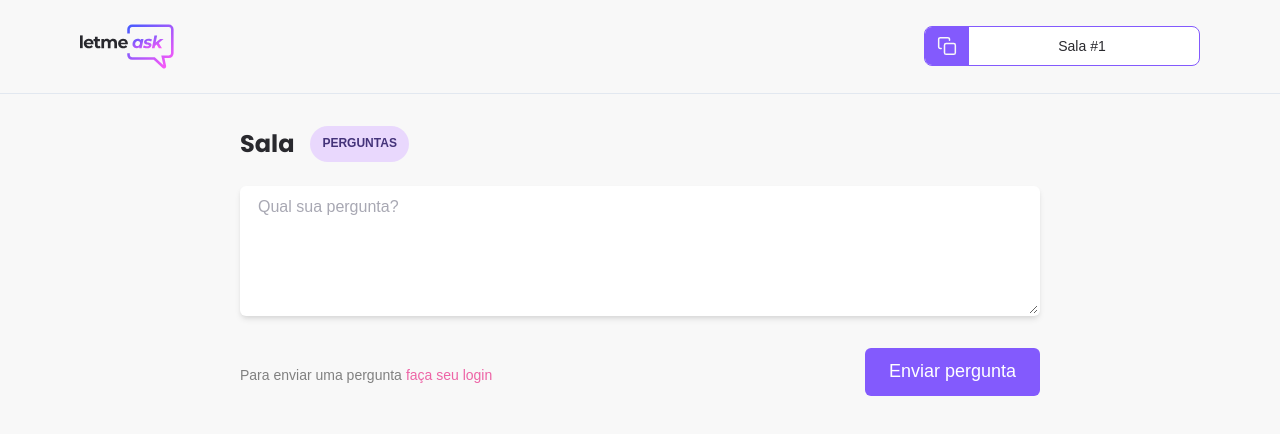
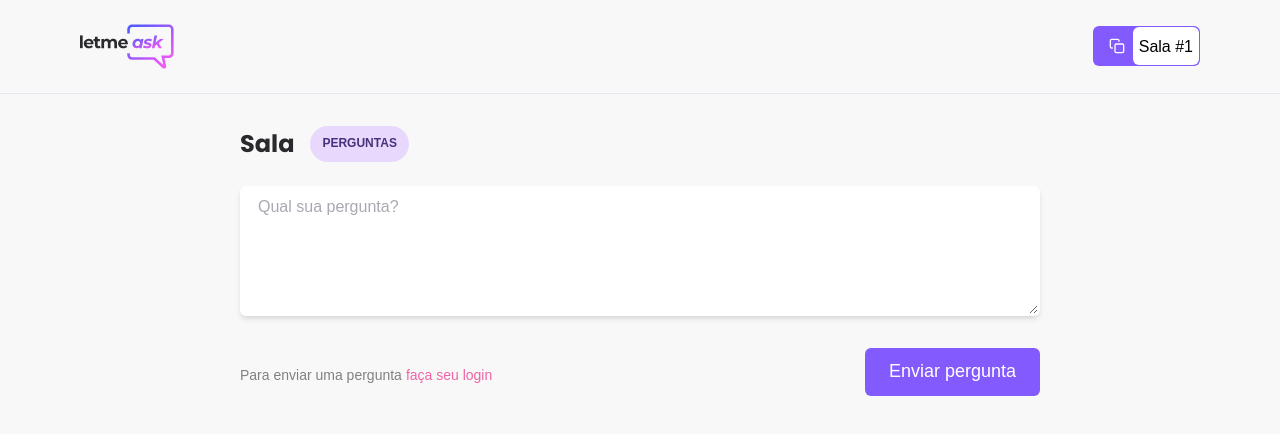
Before and after one commit to matheusburey/letmeask, a React (Vite) app: page /rooms/1 in a window 1280 px wide. Shown: the top 434 px of the page. Built offline with nearby package versions, Linux system fonts and the light colour scheme; no server answers; the database is empty.

Commit message:
feat(components/RoomCode): alteration to chakra ui
change from sass to ui chakra

```diff
--- a/src/components/RoomCode.tsx
+++ b/src/components/RoomCode.tsx
@@ -1,6 +1,7 @@
-import copyImg from "../assets/images/copy.svg";
+import { Text } from "@chakra-ui/react";
+import { FiCopy } from "react-icons/fi";
 
-import "../style/room-code.scss";
+import Button from "./Button";
 
 interface IRoomCodeProps {
   code: string;
@@ -14,12 +15,19 @@ function RoomCode({ code }: IRoomCodeProps) {
   };
 
   return (
-    <button id="room_code" type="button" onClick={copyRoomCode}>
-      <div>
-        <img src={copyImg} alt="copy code" />
-      </div>
-      <span>Sala #{code}</span>
-    </button>
+    <Button
+      pr="1px"
+      w="auto"
+      transition="filter 0.2s"
+      _hover={{ filter: "brightness(0.9)" }}
+      size="md"
+      onClick={copyRoomCode}
+      leftIcon={<FiCopy />}
+    >
+      <Text h="38px" p="10px 6px" bg="white" color="black" rounded="6">
+        Sala #{code}
+      </Text>
+    </Button>
   );
 }
 
```
